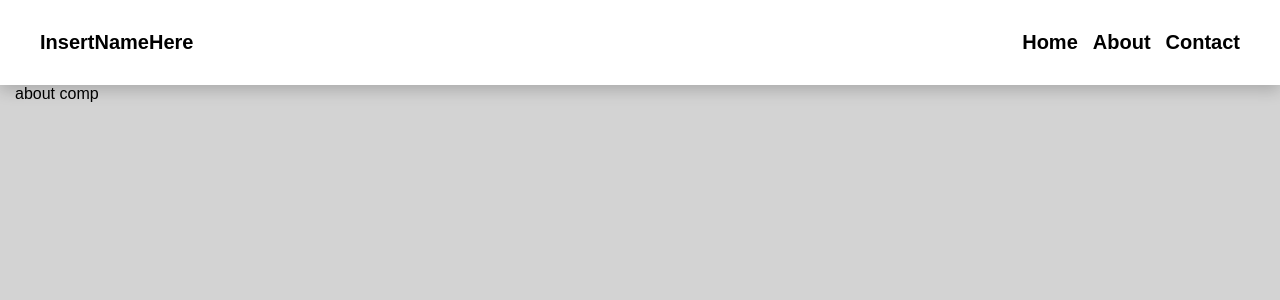
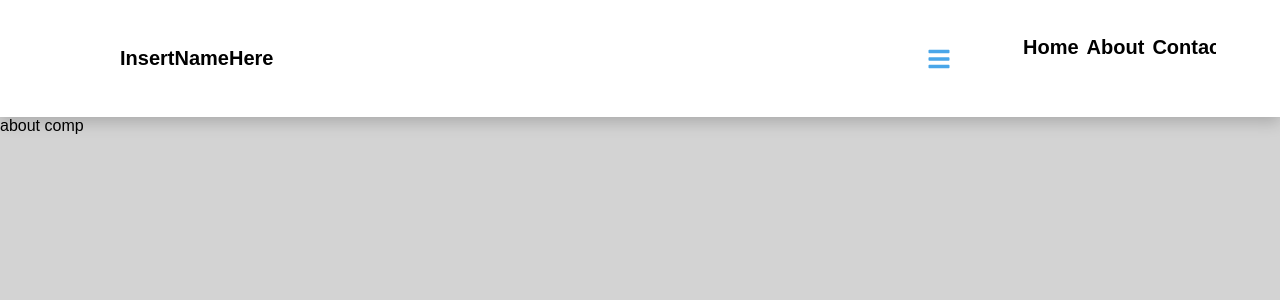
Before and after one commit to JackOBrien21/developer-website, a React (Create React App) app: page /about in a window 1280 px wide. Shown: the top 300 px of the page. Built offline with nearby package versions, Linux system fonts and the light colour scheme.

Commit message:
updated styles and navbar

```diff
--- a/src/components/Navbar.js
+++ b/src/components/Navbar.js
@@ -1,27 +1,61 @@
 import React from "react"
 import { Link } from 'react-router-dom'
+import { FaBars } from "react-icons/fa"
 
 export default function Navbar() {
+
+    const [showLinks, setShowLinks] = React.useState(false)
+    const linksContainerRef = React.useRef(null)
+    const linksRef = React.useRef(null)
+
+    const toggleLinks = () => {
+        setShowLinks(!showLinks)
+    }
+
+    React.useEffect( () => {
+        const linksHeight = linksRef.current.getBoundingClientRect().linksHeight
+        if (showLinks) {
+            linksContainerRef.current.style.height = `${linksHeight}px`
+        } else {
+            linksContainerRef.current.style.height = "0px"
+        }
+
+    }, [showLinks])
+
     return (
+        <nav>
             <div className="navbar--component">
+                <div className="navbar--header">
+                    <div className="homepage--button">
                         <Link to="/" className="my--name">InsertNameHere</Link>
-            <ul className="navbar--links--list">
+                    </div>
+                    <button className="navbar--toggle" onClick={toggleLinks}>
+                        <FaBars />
+                    </button>
+                </div>
+
+                <div className="navbar--links--list--container" ref={linksContainerRef}>
+                    <ul className="navbar--links--list" ref={linksRef}>
                         <li>
-                    <Link to="/" className="underline">
+                            <Link className="hover-underline-animation" to="/">
                                 Home
                             </Link>
                         </li>
                         <li>
-                    <Link to="/about" className="underline">
+                            <Link className="hover-underline-animation" to="/about">
                                 About
                             </Link>
                         </li>
                         <li>
-                    <Link to ="/contact" className="underline">
+                            <Link className="hover-underline-animation" to ="/contact">
                                 Contact
                             </Link>
                         </li>
                     </ul>
                 </div>
+
+            </div>
+        </nav>
+
     )
 }
--- a/src/style.css
+++ b/src/style.css
@@ -1,30 +1,84 @@
+:root {
+    /* dark shades of primary color*/
+    --clr-primary-1: hsl(205, 86%, 17%);
+    --clr-primary-2: hsl(205, 77%, 27%);
+    --clr-primary-3: hsl(205, 72%, 37%);
+    --clr-primary-4: hsl(205, 63%, 48%);
+    /* primary/main color */
+    --clr-primary-5: hsl(205, 78%, 60%);
+    /* lighter shades of primary color */
+    --clr-primary-6: hsl(205, 89%, 70%);
+    --clr-primary-7: hsl(205, 90%, 76%);
+    --clr-primary-8: hsl(205, 86%, 81%);
+    --clr-primary-9: hsl(205, 90%, 88%);
+    --clr-primary-10: hsl(205, 100%, 96%);
+    /* darkest grey - used for headings */
+    --clr-grey-1: hsl(209, 61%, 16%);
+    --clr-grey-2: hsl(211, 39%, 23%);
+    --clr-grey-3: hsl(209, 34%, 30%);
+    --clr-grey-4: hsl(209, 28%, 39%);
+    /* grey used for paragraphs */
+    --clr-grey-5: hsl(210, 22%, 49%);
+    --clr-grey-6: hsl(209, 23%, 60%);
+    --clr-grey-7: hsl(211, 27%, 70%);
+    --clr-grey-8: hsl(210, 31%, 80%);
+    --clr-grey-9: hsl(212, 33%, 89%);
+    --clr-grey-10: hsl(210, 36%, 96%);
+    --clr-white: #fff;
+    --clr-red-dark: hsl(360, 67%, 44%);
+    --clr-red-light: hsl(360, 71%, 66%);
+    --clr-green-dark: hsl(125, 67%, 44%);
+    --clr-green-light: hsl(125, 71%, 66%);
+    --clr-black: #222;
+    --transition: all 0.3s linear;
+    --spacing: 0.1rem;
+    --radius: 0.25rem;
+    --light-shadow: 0 5px 15px rgba(0, 0, 0, 0.1);
+    --dark-shadow: 0 5px 15px rgba(0, 0, 0, 0.2);
+    --max-width: 1170px;
+    --fixed-width: 620px;
+  }
+
 * {
-    box-sizing: border-box;
-    margin: 0px;
+    margin: 0;
     font-family: 'Oswald', sans-serif;
+}
+
+ul {
+    list-style: none;
+}
+
+body {
+    height: 100%;
 }
 
 html {
     background-color: lightgray;
+    height: 100%;
+}
+
+#root {
+    height: 100%;
 }
 
 /* Navbar Component */
+nav {
+    background: var(--clr-white);
+    box-shadow: 0px 5px 15px rgba(0, 0, 0, .2);
+
+}
 .navbar--component {
     height: 85px;
+    width: 90%;
     background-color: white;
-    box-shadow: 0px 5px 15px rgba(0, 0, 0, .2);
     display: flex;
     justify-content: space-between;
     font-size: 20px;
     font-weight: bold;
     align-items: center;
-}
-
-.navbar--links--list {
-    margin-right: 40px;
-    display: flex;
-    justify-content: space-around;
-    list-style: none;
+    max-width: 1170px;
+    margin: 0 auto;
+    padding: 1rem;
 }
 
 .navbar--page {
@@ -46,6 +100,100 @@
     flex: 1;
     text-decoration: none;
     color: black;
+}
+
+.navbar--header {
+    display: flex;
+    width: 100%;
+}
+
+.navbar--toggle {
+    display: flex;
+    font-size: 1.5rem;
+    color: var(--clr-primary-5);
+    background: transparent;
+    border-color: transparent;
+    transition: var(--transition);
+    cursor: pointer;
+}
+
+.navbar--toggle:hover {
+    color: var(--clr-primary-1);
+    transform: rotate(90deg);
+}
+
+.navbar--links--list {
+    display: none;
+}
+
+@media screen and (min-width: 800px) {
+.hover-underline-animation {
+    display: inline;
+    overflow: hidden;
+    position: relative;
+    margin-left: 15px;
+    text-decoration: none;
+    color: black;
+}
+
+.hover-underline-animation::after {
+    content: '';
+    position: absolute;
+    width: 100%;
+    transform: scaleX(0);
+    height: 7px;
+    bottom: -5px;
+    left: 0;
+    background-color: #000000;
+    transform-origin: bottom right;
+    transition: transform 0.25s ease-out;
+}
+
+.hover-underline-animation:hover::after {
+    transform: scaleX(1);
+    transform-origin: bottom left;
+}
+.navbar--component {
+    max-width: 1170px;
+    margin: 0 auto;
+    display: flex;
+    align-items: center;
+    justify-content: space-between;
+    padding: 1rem;
+}
+.navbar--header {
+    display: flex;
+    width: 100%;
+    flex-direction: row;
+    align-items: center;
+    justify-content: space-between;
+    padding: 1rem;
+}
+
+.nav--toggle {
+    display: none;
+}
+
+.navbar--links--list {
+    display: flex;
+    flex-direction: row;
+    margin-right: 40px;
+    justify-content: space-around;
+    list-style: none;
+}
+.navbar--links--list--container {
+    height: auto !important;
+    overflow: hidden;
+    transition: var(--transition);
+}
+.navbar--links--list a {
+    padding: 0;
+    margin: 0 0.5rem;
+}
+.navbar--links--list a:hover {
+    padding: 0;
+    background: transparent;
+}
 }
 
 /* Home Component */
@@ -73,38 +221,22 @@
 
 /* Contact Component */
 
+.contact--container {
+    display: flex;
+    height: 100%;
+    justify-content: center;
+}
+
 .email--anchor {
     color: black;
 }
 
+.email--button {
+    display: flex;
+    background-color: red;
+    border-style: none;
+    height: 20px;
+}
+
 
 /* TESTING HERE */
-
-.underline {
-    display: inline;
-    overflow: hidden;
-    position: relative;
-    margin-left: 15px;
-    text-decoration: none;
-    color: black;
-  }
-.underline:after {
-    content: "";
-    position: absolute;
-    z-index: -1;
-    right: 0;
-    width: 0;
-    bottom: -5px;
-    background: #000;
-    height: 4px;
-    transition-property: width;
-    transition-duration: 0.3s;
-    transition-timing-function: ease-out;
-  }
-.underline:hover:after,
-.underline:focus:after,
-.underline:active:after {
-    left: 0;
-    right: auto;
-    width: 100%;
-  }
```
Lines whose indentation alone changed are shown as unchanged.
